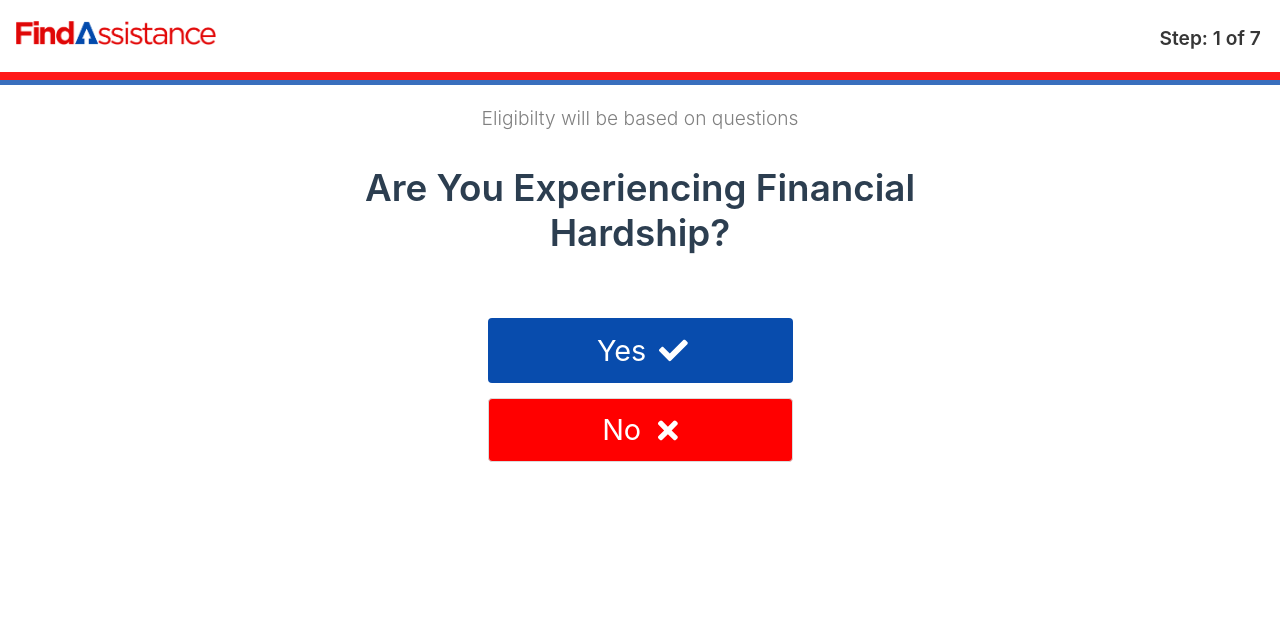
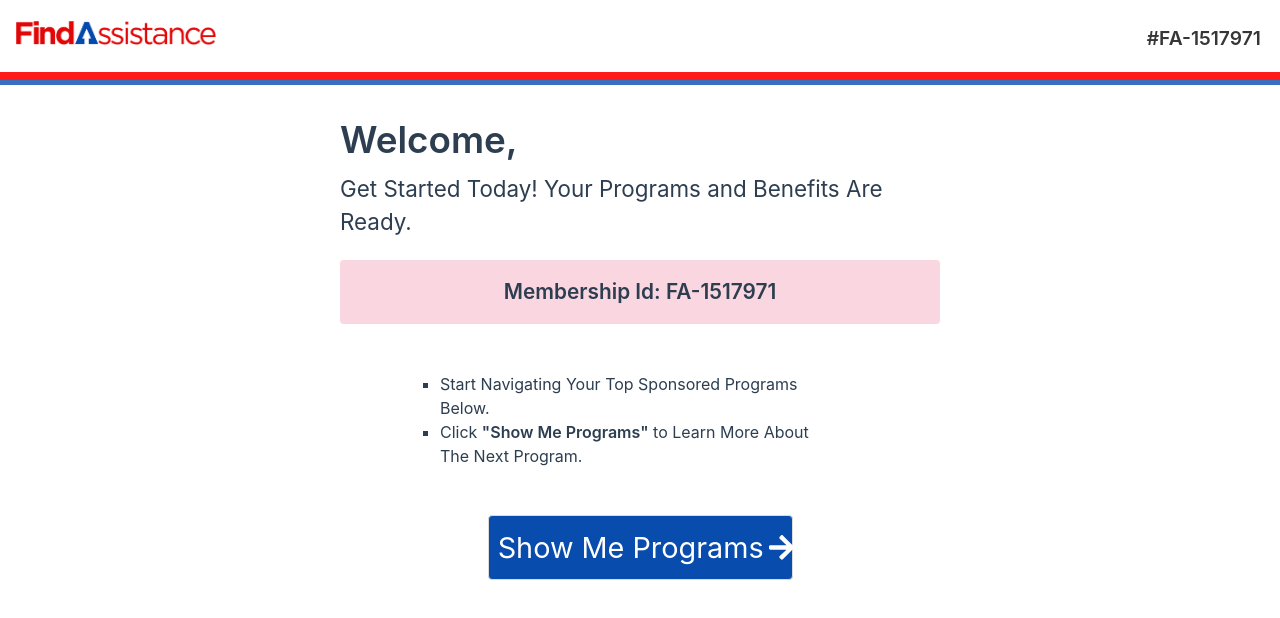
Before and after one commit to JacobHorne/stepper, a Vue app: page / in a window 1280 px wide. Shown: the top 618 px of the page. Built offline with nearby package versions, Linux system fonts and the light colour scheme.

Commit message:
more changes

```diff
--- a/src/components/Questions.vue
+++ b/src/components/Questions.vue
@@ -3,7 +3,7 @@
       <div>
         <div class="header">
            <h4 v-if="step <= 6">Step: {{step}} of 7</h4>
-           <h4 v-if="step >= 'offers'">Offer: {{offerCount+1}} of 17</h4>
+           <h4 v-if="step === 'welcome' || step === 'offers'">#FA-{{userData.id}}</h4>
           <img src="../assets/logo.png" @click="step = 1">
         </div>
         <div class="header-fade"></div>
@@ -12,7 +12,6 @@
       </div><!--Vue Div-->
       <div class="questions_wrapper">
         <transition-group name="fade">
-
           <!--Step 1-->
           <div class="question" key="1" v-show="step === 1">
             <h4>Eligibilty will be based on questions</h4>
@@ -218,7 +217,7 @@
             </div>
             <div class="button-group">
                <button class="button is-large next" @click="stepper('welcome')" :disabled="userData.education ===''">
-                <span>Go To Offers</span>
+                <span>View Eligble Programs</span>
                 <span class="icon is-small">
                   <i class="fas fa-arrow-right"></i>
                 </span>
@@ -227,27 +226,28 @@
           </div>
 
           <div class="question" key="7" v-show="step === 'welcome'">
-              <div class="question_heading">
+              <div class="question_heading welcome">
                 <h1 >Welcome, {{userData.first}}</h1>
-                <h2>Get Started Today! Your Programs and Benefits Are Ready.</h2>
+                <h2 >Get Started Today! Your Programs and Benefits Are Ready.</h2>
+                <h3>Membership Id: FA-{{userData.id}}</h3>
               </div>
-
               <div>
                 <ul>
                   <li>Start Navigating Your Top Sponsored Programs Below.</li>
-                  <li>Click "Show Me Offers" to Learn More About The Programs.</li>
+                  <li>Click <span style="font-weight:600;">"Show Me Programs"</span> to Learn More About The Next Program.</li>
                 </ul>
               </div>
 
-
               <div class="button-group">
                 <button class="button is-large blue" @click="stepper('offers')">
-                  <span>Show Me Offers</span>
+                  <span>Show Me Programs</span>
                   <span class="icon is-small">
                     <i class="fas fa-arrow-right"></i>
                   </span>
                 </button>
               </div>
+
+              <!-- <div class="welcome-ad"></div> -->
           </div>
           <div class="offer" key="8" v-show="step === 'offers'">
               <div class="offer_header">
@@ -262,7 +262,7 @@
                     <i class="fas fa-check"></i>
                   </span>
                 </button>
-                <button @click="offerNext()" class="button is-large red">
+                <button @click="nextOffer()" class="button is-large red">
                   <span>Next</span>
                   <span class="icon is-small">
                     <i class="fas fa-arrow-right"></i>
@@ -282,7 +282,7 @@ export default {
   name: 'Questions',
   data () {
     return {
-      step: 1,
+      step: 'welcome',
       offerCount:0,
       steps:[],
       userData: {
@@ -295,6 +295,7 @@ export default {
         age:'',
         first:'',
         last:'',
+        id: Math.floor(1000000 + Math.random() * 900000)
       },
       offers:[
         {title:'Use HARP – Let The Government Pay For Your Mortgage',
@@ -314,6 +315,7 @@ export default {
       ],
     }
   },
+
   methods: {
     stepper(step){
       this.step = step
@@ -321,12 +323,11 @@ export default {
     seeOffer(){
       window.open(`https://${this.offers[this.offerCount].link}`)
     },
-    offerNext(){
+    nextOffer(){
       this.offerCount++;
-      var element = document.getElementsByClassName("ad");
-      // element.classList.add("hidden");
-    }
-  }
+    },
+
+  },
 }
 </script>
 
@@ -334,10 +335,11 @@ export default {
 <style scoped lang="scss">
   .button{
     font-size:1.8em;
-    width:80%;
+    width:90%;
     margin-top:15px;
     max-width: 305px;
     text-align:center;
+    opacity:1;
   }
   .button-group{
     text-align:center;
@@ -390,7 +392,8 @@ export default {
   }
   ul{
     list-style-type: square;
-    width:400px;
+    max-width:400px;
+    width:80%;
     margin:0 auto 2em auto;
 
   }
@@ -411,6 +414,36 @@ export default {
       width:50%;
     }
   }
+  .welcome{
+    h1{
+     margin:10px 0;
+     text-align:left;
+    }
+    h2{
+      text-align: left;
+      font-size:1.4em;
+    }
+    h3{
+      border-radius: 4px;
+      padding:0.8em;
+      margin:1em 0;
+      font-size:1.3em;
+      background-color:rgba(230,50,100,0.2);
+      font-weight:600;
+    }
+    ul{
+      text-align:left;
+    }
+  }
+  .welcome-ad{
+      height: 300px;
+      width: 100%;
+      background-repeat: no-repeat;
+      margin: 1em 0;
+      background-position: center;
+      background-size: cover;
+      background-image: url('../assets/house-mortgage.jpg');
+  }
   .offer{
     .ad{
       height: 300px;
@@ -423,6 +456,7 @@ export default {
     h1{
       font-size:1.6em !important;
       margin:1em 0;
+      text-align:left;
     }
     p{
       opacity:0.9;
@@ -442,6 +476,9 @@ export default {
       right:0;
       top:5px;
     }
+    img{
+      max-width:200px;
+    }
   }
   .header-fade{
     background-color:red;
@@ -457,9 +494,7 @@ export default {
   h2{
     margin:0;
   }
-  img{
-    max-width:200px;
-  }
+
   .fade-leave-active,
   .fade-enter-active {
     transition: 0.2s;
```
